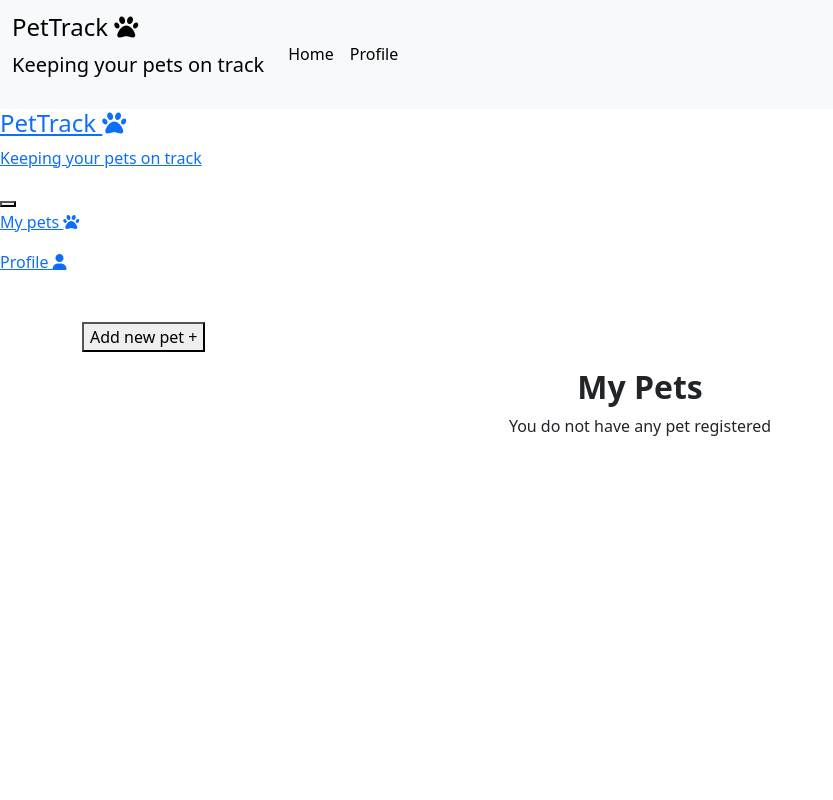
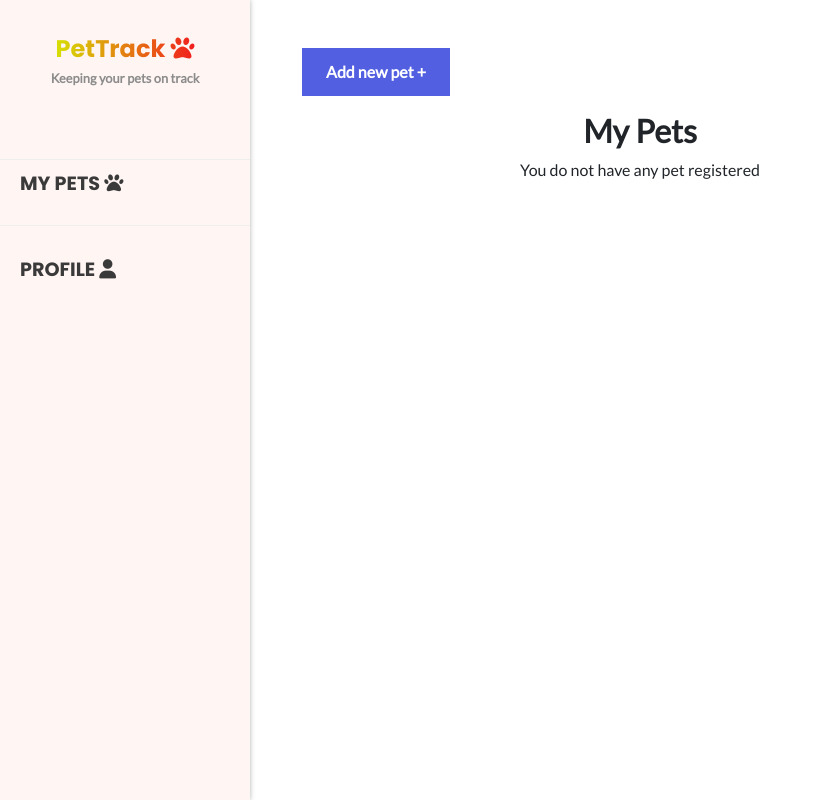
Before and after one commit to villagraandres/petTrack1, a Django app: page /home in a window 1280 px wide. Shown: the whole page, without its empty margins (0-833 px from the left). Run offline with Django 4.2, Linux system fonts and the light colour scheme; a user stored in the database is signed in; data comes from the database, SQL or seed files in the repository; some libraries are stand-ins or nearby versions.

Commit message:
static path

```diff
--- a/main/templates/adminLayout.html
+++ b/main/templates/adminLayout.html
@@ -9,7 +9,7 @@
     <link rel="preconnect" href="https://fonts.googleapis.com">
     <link rel="preconnect" href="https://fonts.gstatic.com" crossorigin>
     <link href="https://fonts.googleapis.com/css2?family=Lato&family=Poppins:wght@400;700&display=swap" rel="stylesheet">
-    <link href="{% static 'pets/styles.css' %}" rel="stylesheet">
+    <link href="{% static 'styles.css' %}" rel="stylesheet">
 
     <title>PetTrack</title>
 </head>
--- a/main/templates/auth/appo.html
+++ b/main/templates/auth/appo.html
@@ -94,7 +94,7 @@
 
 
 {% block script %}
-<script src="{% static 'pets/js/history.js' %}"></script>
+<script src="{% static 'js/history.js' %}"></script>
 <script src="https://kit.fontawesome.com/6c76bbdb90.js" crossorigin="anonymous"></script>
 <script src="https://cdn.jsdelivr.net/npm/sweetalert2@11"></script>
 
--- a/main/templates/auth/history.html
+++ b/main/templates/auth/history.html
@@ -119,7 +119,7 @@
 
 {% block script %}
 
-<script src="{% static 'pets/js/history.js' %}"></script>
+<script src="{% static '/js/history.js' %}"></script>
 <script src="https://cdn.jsdelivr.net/npm/sweetalert2@11"></script>
 
 {% endblock script %}
--- a/main/templates/auth/home.html
+++ b/main/templates/auth/home.html
@@ -122,6 +122,6 @@
 {% block script %}
 <script src="https://cdn.jsdelivr.net/npm/bootstrap@5.3.0-alpha3/dist/js/bootstrap.bundle.min.js" integrity="sha384-ENjdO4Dr2bkBIFxQpeoTz1HIcje39Wm4jDKdf19U8gI4ddQ3GYNS7NTKfAdVQSZe" crossorigin="anonymous"></script>
 <script src="https://cdn.jsdelivr.net/npm/sweetalert2@11"></script>
-<script src="{% static 'pets/js/pet.js' %}"></script>
+<script src="{% static '/js/pet.js' %}"></script>
 
 {% endblock script %}
--- a/main/views.py
+++ b/main/views.py
@@ -55,7 +55,7 @@ def register(request):
                 message=f"{i} is obligatory"
                 errors.append(message.capitalize())
         if request.POST.get('password')!=request.POST.get('password2'):
-            errors.append("Passwordss don't match")
+            errors.append("Passwords don't match")
         if len(errors)>=1:
             return render(request,'login/register.html',{'errors':errors})
         else:
```
